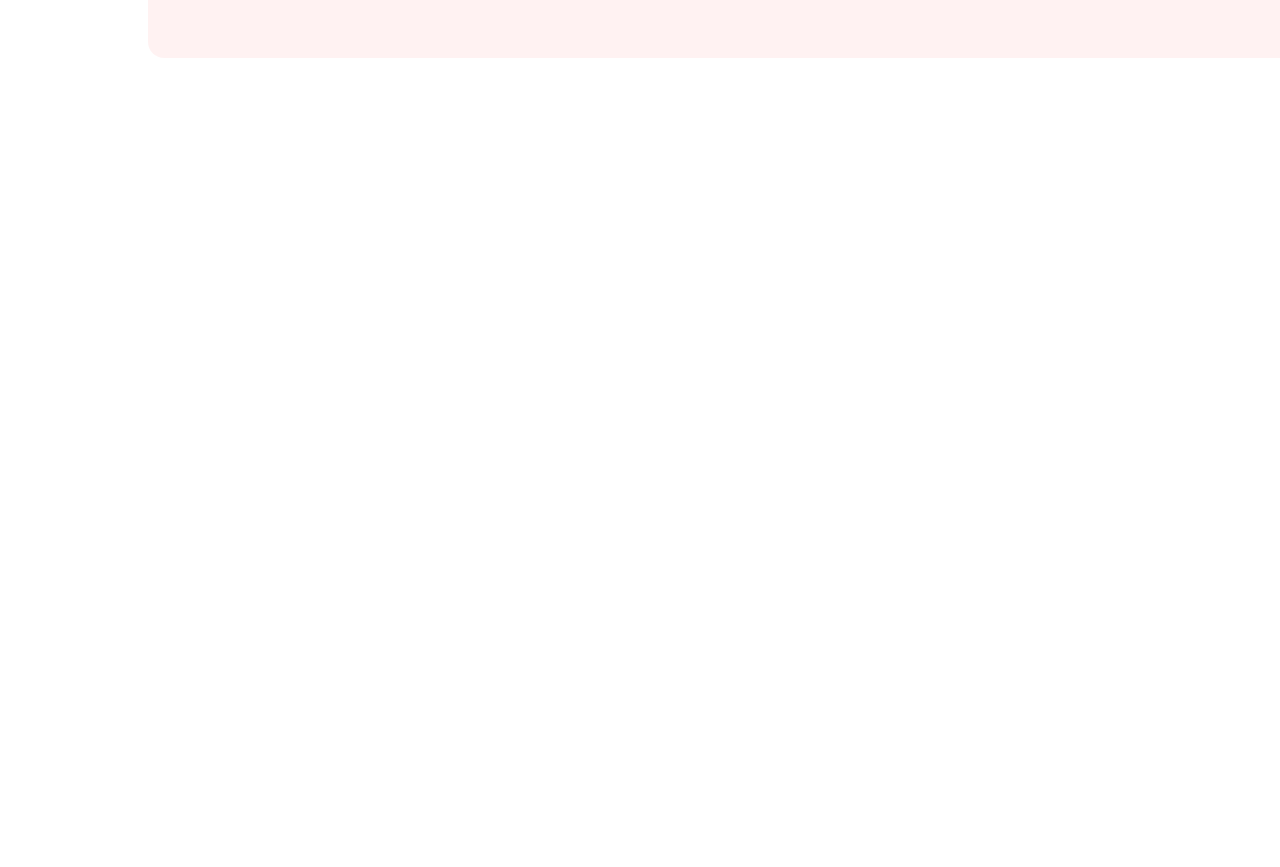
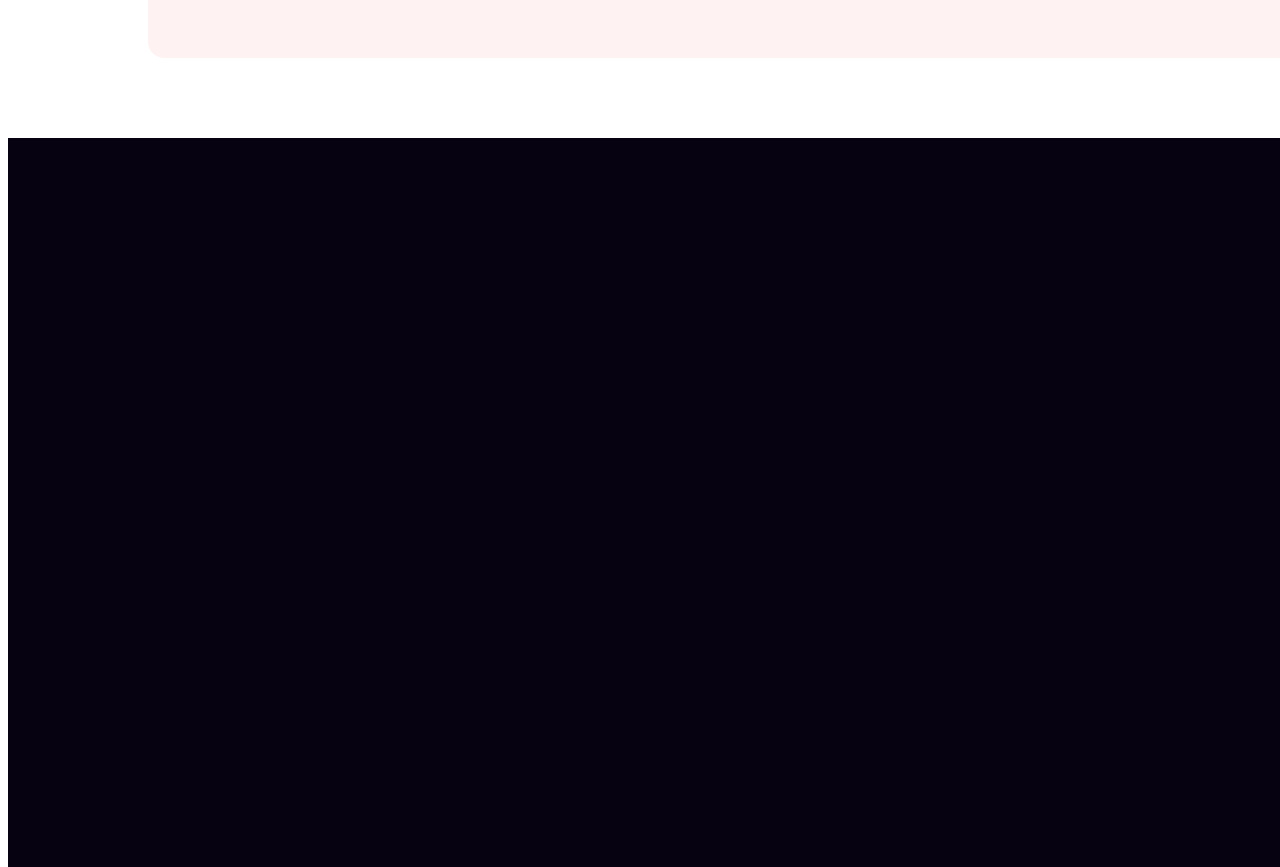
Before and after one commit to ikayes203/assignment1, a plain HTML site: page index.html in a window 1280 px wide. Shown: the part 6680-7547 px from the top of the page. Before the commit the page ends 7351 px from the top, so only its background shows below. Drawn offline with Linux system fonts and the light colour scheme.

Commit message:
footer background added

```diff
--- a/index.html
+++ b/index.html
@@ -156,7 +156,7 @@
     <article class="a2">
         <section>
             <div
-                style="width: 1320px; height: 616px; left: 0px; top: 120px; background: rgba(255, 0, 0, 0.05); border-radius: 16px;position: relative;">
+                style="width: 1320px; height: 616px; left: 0px; top: 120px; background: rgba(255, 0, 0, 0.05); border-radius: 16px;position: relative; margin-bottom: 200px;">
                 <div class="email">
                     <div><img src="resources/Group 61.png" alt="mail icon"></div>
                 </div>
@@ -174,5 +174,7 @@
         </section>
     </article>
 </body>
+<footer class="a2" style="background: #070211;">
 
+</footer>
 </html>
--- a/style.css
+++ b/style.css
@@ -2,7 +2,10 @@ body {
     width: 1600px;
     height: 7335px;
 }
-
+footer{
+    width: 1600px;
+    height: 609px;
+}
 section {
     display: flex;
     justify-content: center;
```
